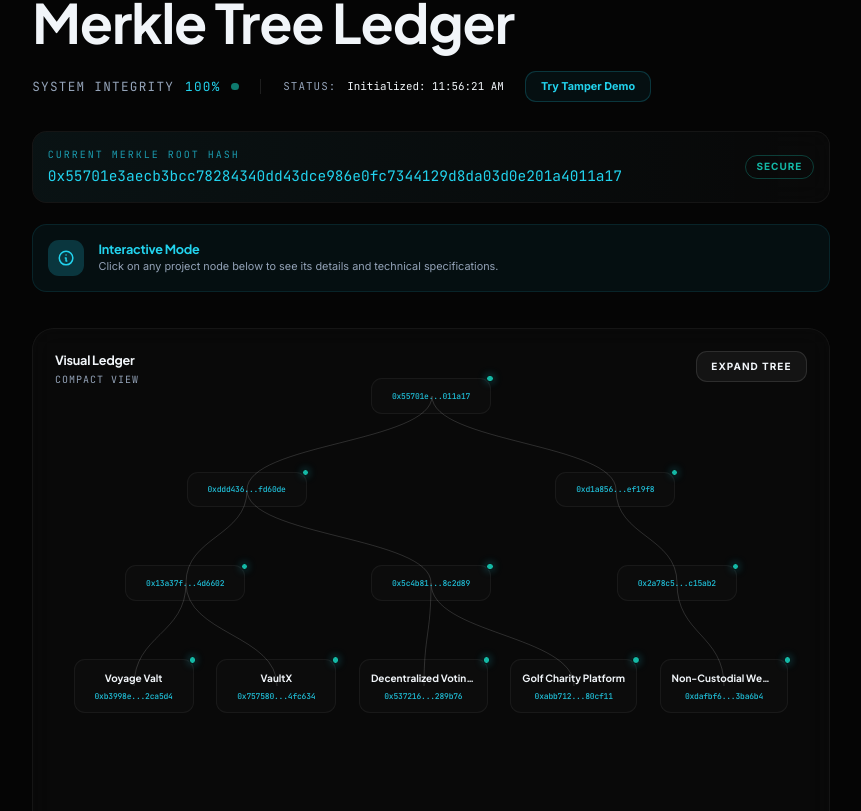
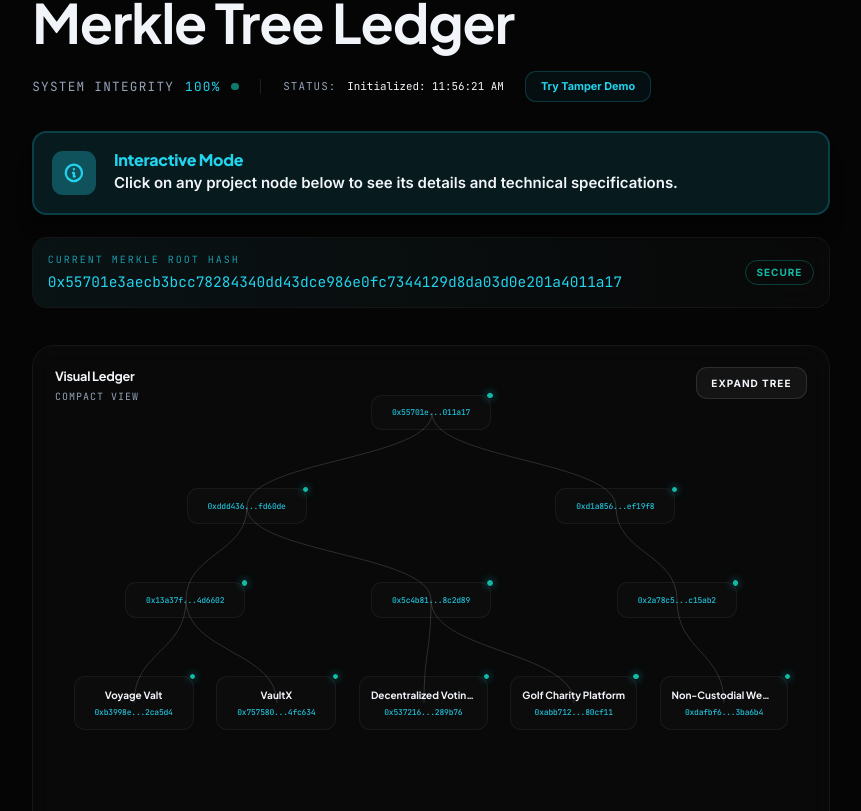
Before and after one commit to abhinav21s/Portfolio-v2.0, a React (Vite) app: page / in a window 1280 px wide. Shown: the part 4309-5120 px from the top of the page, without its empty margins (209-1070 px from the left). Built offline with nearby package versions, Linux system fonts and the light colour scheme.

Commit message:
adjusted the font size

```diff
--- a/src/components/Experience.jsx
+++ b/src/components/Experience.jsx
@@ -41,12 +41,12 @@ export default function Experience() {
                   </h4>
                   <p className="text-primary-cyan text-sm font-medium mb-1">{exp.company}</p>
                   <p className="text-[10px] font-mono text-primary-teal/70 uppercase tracking-widest mb-3">{exp.type}</p>
-                  <p className="text-xs md:text-sm text-text-secondary leading-relaxed mb-4">
+                  <p className="text-[14px] text-text-secondary leading-relaxed mb-4">
                     {exp.description}
                   </p>
                   <ul className={`flex flex-wrap gap-2 ${i % 2 === 0 ? 'md:justify-end' : ''}`}>
                     {exp.achievements.map((ach, idx) => (
-                      <li key={idx} className="text-[10px] text-text-secondary bg-white/[0.03] border border-white/5 px-2 py-0.5 rounded-full">
+                      <li key={idx} className="text-[14px] font-medium text-text-secondary bg-white/[0.03] border border-white/5 px-3 py-1 rounded-full">
                         {ach}
                       </li>
                     ))}
--- a/src/components/MerkleTreeSection.jsx
+++ b/src/components/MerkleTreeSection.jsx
@@ -80,8 +80,48 @@ export default function MerkleTreeSection() {
             </div>
           </div>
 
+          {/* Dynamic Instruction Banner */}
+          <motion.div
+            initial={false}
+            animate={{
+              backgroundColor: showTamperDemo ? 'rgba(239, 68, 68, 0.15)' : 'rgba(34, 211, 238, 0.1)',
+              borderColor: showTamperDemo ? 'rgba(239, 68, 68, 0.3)' : 'rgba(34, 211, 238, 0.2)'
+            }}
+            className="p-5 rounded-2xl border-2 flex items-center gap-5 transition-colors duration-500 shadow-xl"
+          >
+            <div className={`w-12 h-12 rounded-xl flex items-center justify-center shrink-0 transition-colors duration-500 ${
+              showTamperDemo ? 'bg-invalid-red/30 text-invalid-red' : 'bg-primary-teal/30 text-primary-teal'
+            }`}>
+              {showTamperDemo ? (
+                <svg className="w-6 h-6" fill="none" stroke="currentColor" viewBox="0 0 24 24">
+                  <path strokeLinecap="round" strokeLinejoin="round" strokeWidth={2.5} d="M12 9v2m0 4h.01m-6.938 4h13.856c1.54 0 2.502-1.667 1.732-3L13.732 4c-.77-1.333-2.694-1.333-3.464 0L3.34 16c-.77 1.333.192 3 1.732 3z" />
+                </svg>
+              ) : (
+                <svg className="w-6 h-6" fill="none" stroke="currentColor" viewBox="0 0 24 24">
+                  <path strokeLinecap="round" strokeLinejoin="round" strokeWidth={2.5} d="M13 16h-1v-4h-1m1-4h.01M21 12a9 9 0 11-18 0 9 9 0 0118 0z" />
+                </svg>
+              )}
+            </div>
+            <div className="flex-1">
+              <h4 className={`text-[16px] font-extrabold transition-colors duration-500 mb-0.5 ${showTamperDemo ? 'text-invalid-red' : 'text-primary-teal'}`}>
+                {showTamperDemo ? 'Tamper Mode Activated' : 'Interactive Mode'}
+              </h4>
+              <p className="text-[15px] text-text-primary leading-relaxed font-semibold">
+                {showTamperDemo
+                  ? 'Click on any project node below to edit its data and break the Merkle Tree. Observe the cryptographic impact.'
+                  : 'Click on any project node below to see its details and technical specifications.'}
+              </p>
+            </div>
+            {tamperedLeafIds.length > 0 && (
+              <div className="hidden sm:flex flex-col items-end gap-1 px-4 border-l border-white/10">
+                <span className="text-[10px] font-mono text-invalid-red uppercase tracking-widest font-bold">Corrupted Paths</span>
+                <span className="text-xl font-display font-bold text-invalid-red">{tamperedLeafIds.length}</span>
+              </div>
+            )}
+          </motion.div>
+
           {merkleRoot && (
-            <div className="premium-card p-4 rounded-2xl flex items-center justify-between border-primary-teal/20 bg-primary-teal/[0.02] overflow-hidden relative">
+            <div className="premium-card mt-6 p-4 rounded-2xl flex items-center justify-between border-primary-teal/20 bg-primary-teal/[0.02] overflow-hidden relative">
               <div className="absolute inset-0 bg-gradient-to-r from-primary-teal/5 to-transparent pointer-events-none" />
               <div className="relative z-10 flex flex-col gap-1">
                 <span className="text-[10px] font-mono uppercase tracking-[0.2em] text-primary-teal/70">Current Merkle Root Hash</span>
@@ -96,46 +136,6 @@ export default function MerkleTreeSection() {
               </div>
             </div>
           )}
-
-          {/* Dynamic Instruction Banner */}
-          <motion.div
-            initial={false}
-            animate={{
-              backgroundColor: showTamperDemo ? 'rgba(239, 68, 68, 0.1)' : 'rgba(34, 211, 238, 0.05)',
-              borderColor: showTamperDemo ? 'rgba(239, 68, 68, 0.2)' : 'rgba(34, 211, 238, 0.1)'
-            }}
-            className="mt-6 p-4 rounded-2xl border flex items-center gap-4 transition-colors duration-500"
-          >
-            <div className={`w-10 h-10 rounded-xl flex items-center justify-center shrink-0 transition-colors duration-500 ${
-              showTamperDemo ? 'bg-invalid-red/20 text-invalid-red' : 'bg-primary-teal/20 text-primary-teal'
-            }`}>
-              {showTamperDemo ? (
-                <svg className="w-5 h-5" fill="none" stroke="currentColor" viewBox="0 0 24 24">
-                  <path strokeLinecap="round" strokeLinejoin="round" strokeWidth={2} d="M12 9v2m0 4h.01m-6.938 4h13.856c1.54 0 2.502-1.667 1.732-3L13.732 4c-.77-1.333-2.694-1.333-3.464 0L3.34 16c-.77 1.333.192 3 1.732 3z" />
-                </svg>
-              ) : (
-                <svg className="w-5 h-5" fill="none" stroke="currentColor" viewBox="0 0 24 24">
-                  <path strokeLinecap="round" strokeLinejoin="round" strokeWidth={2} d="M13 16h-1v-4h-1m1-4h.01M21 12a9 9 0 11-18 0 9 9 0 0118 0z" />
-                </svg>
-              )}
-            </div>
-            <div className="flex-1">
-              <h4 className={`text-sm font-bold transition-colors duration-500 ${showTamperDemo ? 'text-invalid-red' : 'text-primary-teal'}`}>
-                {showTamperDemo ? 'Tamper Mode Activated' : 'Interactive Mode'}
-              </h4>
-              <p className="text-xs text-text-secondary leading-relaxed">
-                {showTamperDemo
-                  ? 'Click on any project node below to edit its data and break the Merkle Tree. Observe the cryptographic impact.'
-                  : 'Click on any project node below to see its details and technical specifications.'}
-              </p>
-            </div>
-            {tamperedLeafIds.length > 0 && (
-              <div className="hidden sm:flex flex-col items-end gap-1">
-                <span className="text-[10px] font-mono text-invalid-red uppercase tracking-widest font-bold">Corrupted Paths</span>
-                <span className="text-lg font-display font-bold text-invalid-red">{tamperedLeafIds.length}</span>
-              </div>
-            )}
-          </motion.div>
         </div>
 
         <div className="space-y-6">
```
